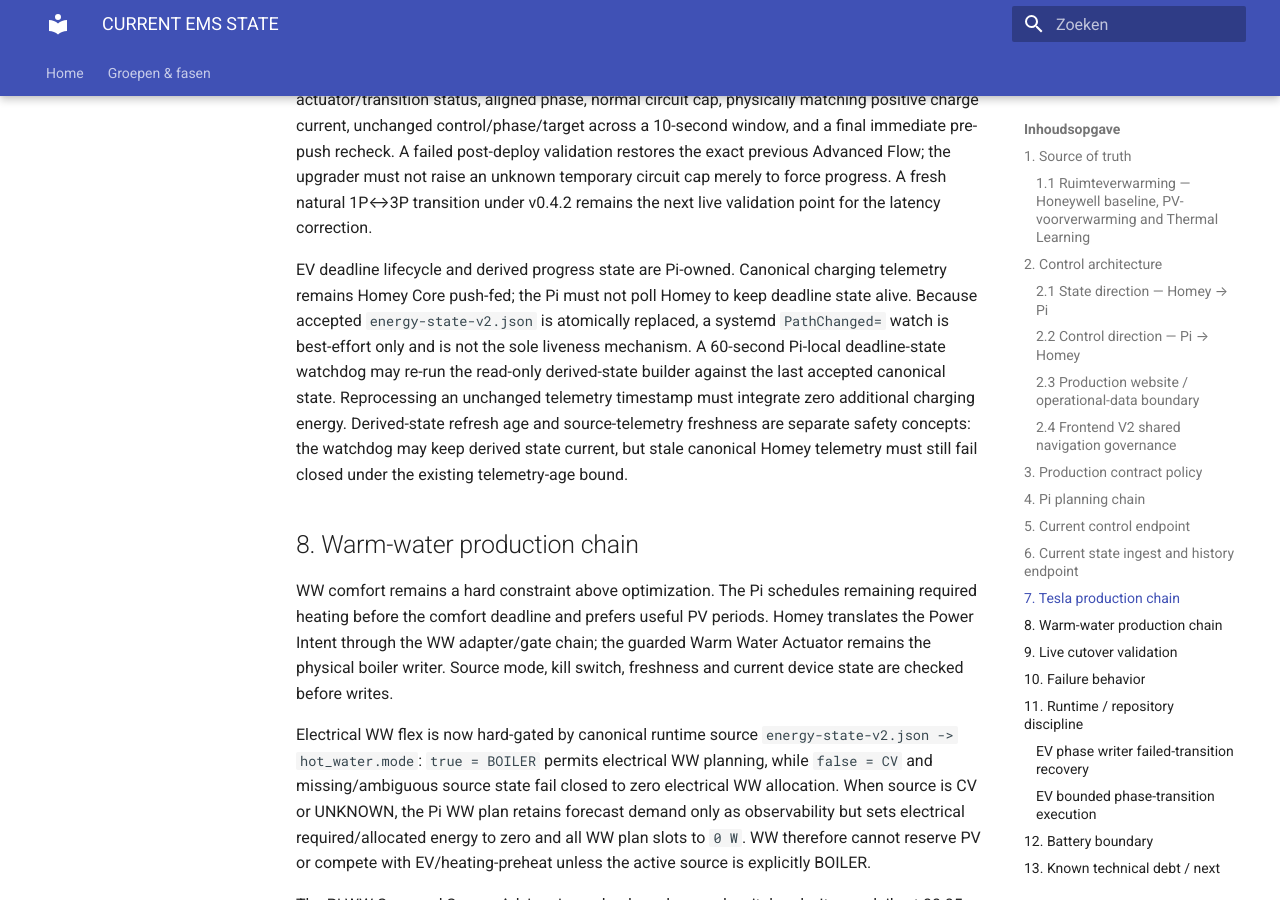
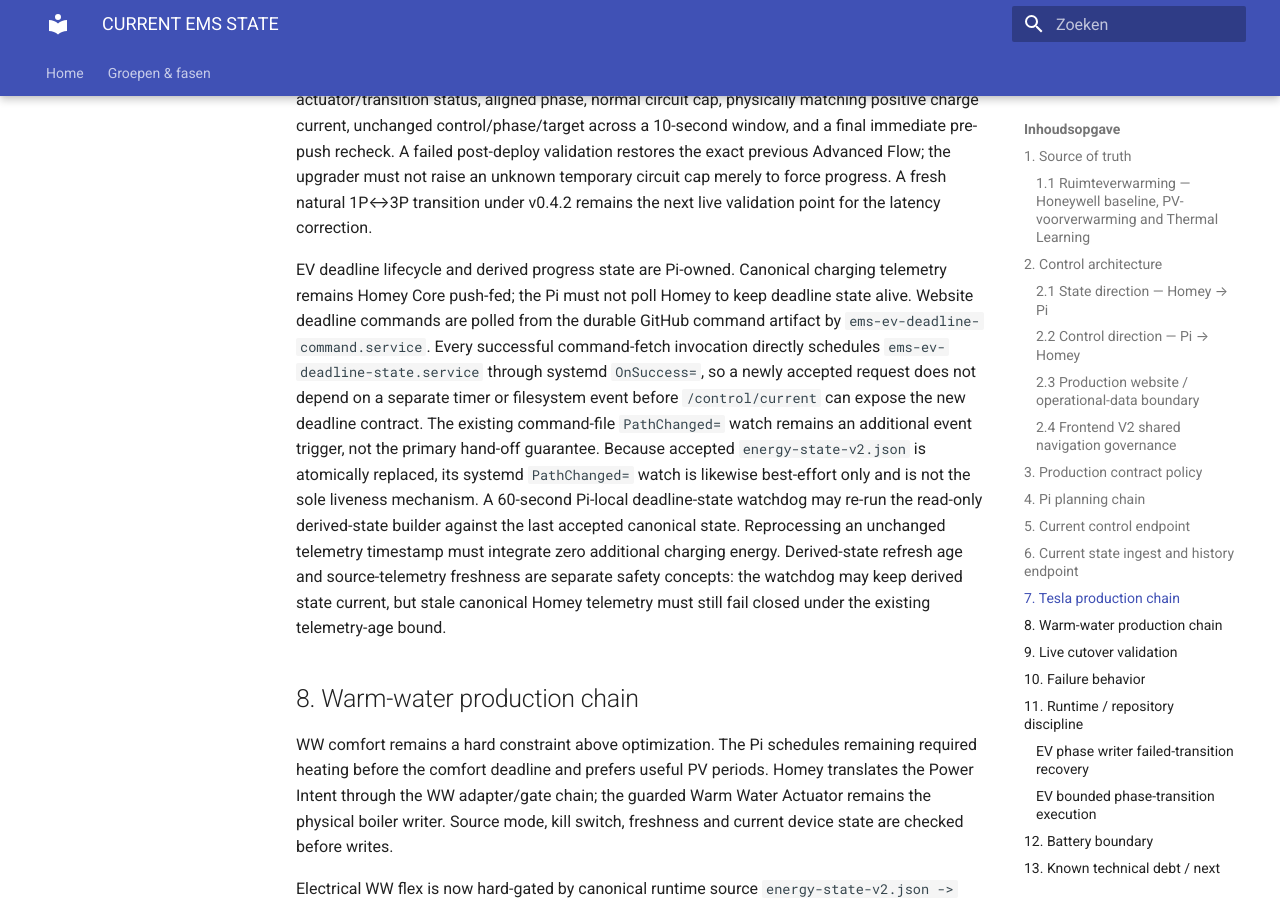
Before and after one commit to OnsKasteeltje/homey-energy-manual, an MkDocs documentation site: the page built from docs/architecture/CURRENT-EMS-STATE.md, in a window 1280 px wide and 900 px high, scrolled down 10067 px. Built offline with MkDocs 1.6.1 and Material for MkDocs 9.7.7, drawn with Linux system fonts in a browser that asks for light colours.

Commit message:
docs(ev): make deadline command-to-state handoff deterministic

```diff
--- a/docs/architecture/CURRENT-EMS-STATE.md
+++ b/docs/architecture/CURRENT-EMS-STATE.md
@@ -190,7 +190,7 @@
 
 As of 2026-09-26, production runs EV phase writer v0.4.2 on the existing sole-writer Advanced Flow. The guarded cutover completed successfully from a quiescent 1P charging state and post-deploy validation returned `STABLE`, `phaseMode=1P`, `confirmedMode=1P`, with `phaseConfirmationSource=ELECTRICAL_TELEMETRY`. Earlier the same afternoon, live v0.4.1 validation confirmed that the physical 3P→1P change itself completed correctly but that the old writer could keep the session paused through an unnecessarily long multi-stage transition and its persisted status could lag the already-resumed charger. V0.4.2 adds active electrical phase proof plus Easee observation 38 confirmation for true phase changes while retaining the fail-closed transition sequence. The hardened one-time upgrader requires a quiescent state: stable actuator/transition status, aligned phase, normal circuit cap, physically matching positive charge current, unchanged control/phase/target across a 10-second window, and a final immediate pre-push recheck. A failed post-deploy validation restores the exact previous Advanced Flow; the upgrader must not raise an unknown temporary circuit cap merely to force progress. A fresh natural 1P↔3P transition under v0.4.2 remains the next live validation point for the latency correction.
 
-EV deadline lifecycle and derived progress state are Pi-owned. Canonical charging telemetry remains Homey Core push-fed; the Pi must not poll Homey to keep deadline state alive. Because accepted `energy-state-v2.json` is atomically replaced, a systemd `PathChanged=` watch is best-effort only and is not the sole liveness mechanism. A 60-second Pi-local deadline-state watchdog may re-run the read-only derived-state builder against the last accepted canonical state. Reprocessing an unchanged telemetry timestamp must integrate zero additional charging energy. Derived-state refresh age and source-telemetry freshness are separate safety concepts: the watchdog may keep derived state current, but stale canonical Homey telemetry must still fail closed under the existing telemetry-age bound.
+EV deadline lifecycle and derived progress state are Pi-owned. Canonical charging telemetry remains Homey Core push-fed; the Pi must not poll Homey to keep deadline state alive. Website deadline commands are polled from the durable GitHub command artifact by `ems-ev-deadline-command.service`. Every successful command-fetch invocation directly schedules `ems-ev-deadline-state.service` through systemd `OnSuccess=`, so a newly accepted request does not depend on a separate timer or filesystem event before `/control/current` can expose the new deadline contract. The existing command-file `PathChanged=` watch remains an additional event trigger, not the primary hand-off guarantee. Because accepted `energy-state-v2.json` is atomically replaced, its systemd `PathChanged=` watch is likewise best-effort only and is not the sole liveness mechanism. A 60-second Pi-local deadline-state watchdog may re-run the read-only derived-state builder against the last accepted canonical state. Reprocessing an unchanged telemetry timestamp must integrate zero additional charging energy. Derived-state refresh age and source-telemetry freshness are separate safety concepts: the watchdog may keep derived state current, but stale canonical Homey telemetry must still fail closed under the existing telemetry-age bound.
 
 ## 8. Warm-water production chain
 
```
